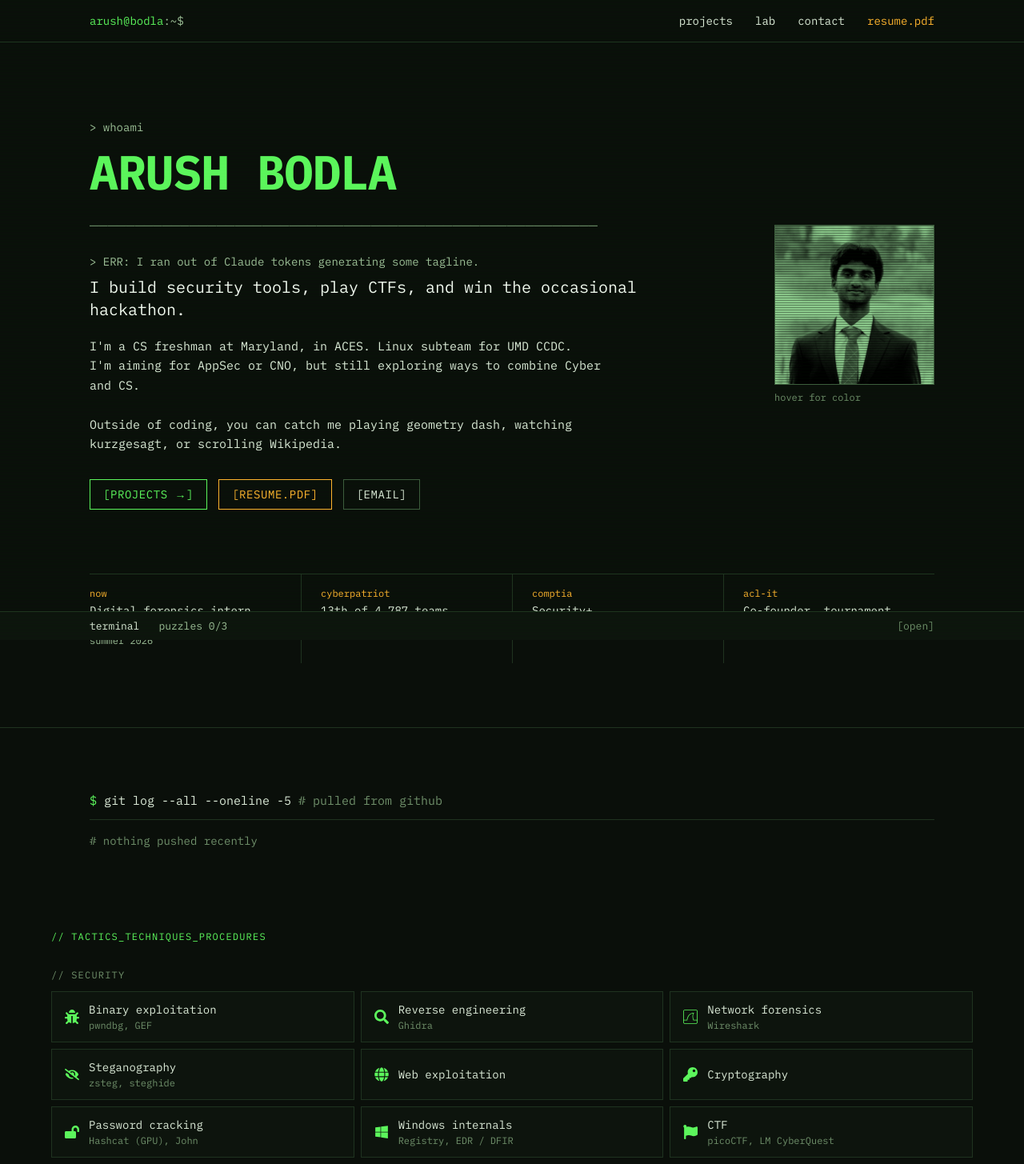
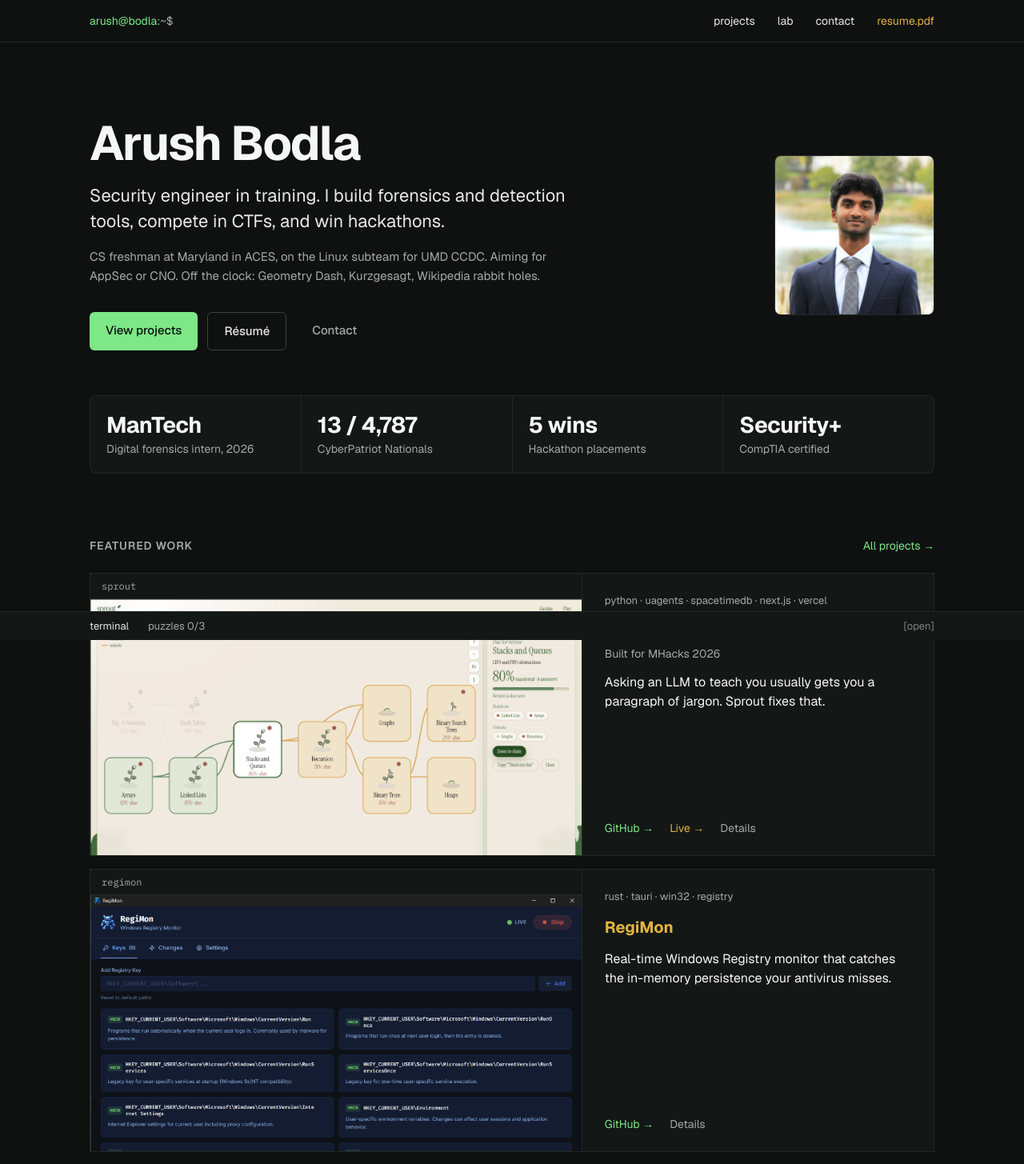
Before and after one commit to ArushNo1/PortfolioWebsite, a Next.js app: page / in a window 1280 px wide. Shown: the top 1455 px of the page at 80% size. Built offline with nearby package versions, Linux system fonts and the light colour scheme.

Commit message:
Restrained-terminal redesign: one green accent, sans body, stats strip, featured work on home

```diff
--- a/src/app/globals.css
+++ b/src/app/globals.css
@@ -15,10 +15,9 @@ html {
 
 /* Site font. Both are loaded in layout.tsx; swap to var(--font-geist-mono) to go back to Geist Mono. */
 body {
-  background-color: #0a0f0a;
-  color: #dcebd8;
-  font-family: var(--font-plex-mono);
-  cursor: crosshair;
+  background-color: #0e1110;
+  color: #e6eae7;
+  font-family: var(--font-geist-sans), system-ui, sans-serif;
   /* main stretches so the terminal bar never sits mid-screen on short pages */
   min-height: 100vh;
   display: flex;
@@ -37,23 +36,8 @@ summary,
 }
 
 ::selection {
-  background: #5cf55c;
-  color: #0a0f0a;
-}
-
-body::before {
-  content: '';
-  position: fixed;
-  inset: 0;
-  background: repeating-linear-gradient(
-    0deg,
-    transparent,
-    transparent 2px,
-    rgba(0, 255, 0, 0.012) 2px,
-    rgba(0, 255, 0, 0.012) 4px
-  );
-  pointer-events: none;
-  z-index: 9999;
+  background: #7ee787;
+  color: #0e1110;
 }
 
 @keyframes blink {
--- a/src/app/page.tsx
+++ b/src/app/page.tsx
@@ -2,6 +2,7 @@ import Navbar from '@/components/nav/Navbar'
 import Hero from '@/components/home/Hero'
 import GitLog from '@/components/home/GitLog'
 import Skills from '@/components/home/Skills'
+import Featured from '@/components/home/Featured'
 import TerminalDrawer from '@/components/challenges/TerminalDrawer'
 
 export default function Home() {
@@ -10,6 +11,7 @@ export default function Home() {
       <Navbar />
       <main>
         <Hero id="home" />
+        <Featured id="work" />
         <GitLog id="activity" />
         <Skills id="skills" />
       </main>
--- /dev/null
+++ b/src/components/home/Featured.tsx
@@ -0,0 +1,22 @@
+import Link from 'next/link'
+import ProjectCard from '@/components/projects/ProjectCard'
+import { projects } from '@/data/projects'
+
+export default function Featured({ id }: { id?: string }) {
+  const featured = projects.filter((p) => p.featured).slice(0, 3)
+  return (
+    <section id={id} className="mx-auto w-full max-w-6xl px-6 md:px-12 pt-20">
+      <div className="mb-6 flex items-baseline justify-between">
+        <h2 className="text-sm font-semibold uppercase tracking-[.06em] text-terminal-green-dim">Featured work</h2>
+        <Link href="/projects" className="text-sm text-terminal-green hover:underline underline-offset-4">
+          All projects →
+        </Link>
+      </div>
+      <div className="flex flex-col gap-4">
+        {featured.map((p) => (
+          <ProjectCard key={p.id} project={p} variant="featured" />
+        ))}
+      </div>
+    </section>
+  )
+}
--- a/src/components/home/GitLog.tsx
+++ b/src/components/home/GitLog.tsx
@@ -6,6 +6,7 @@ interface GitLogProps {
 
 export default async function GitLog({ id }: GitLogProps) {
   const commits = await getRecentCommits(5)
+  if (commits.length === 0) return null
 
   return (
     <section id={id} className="mx-auto w-full max-w-6xl px-6 md:px-12 pt-14 md:pt-20 pb-8">
--- a/src/components/home/Hero.tsx
+++ b/src/components/home/Hero.tsx
@@ -5,103 +5,71 @@ interface HeroProps {
   id?: string
 }
 
-const credentials: Array<{ label: string; value: string; sub?: string }> = [
-  { label: 'now', value: 'Digital forensics intern, ManTech', sub: 'summer 2026' },
-  { label: 'cyberpatriot', value: '13th of 4,787 teams', sub: 'nationals' },
-  { label: 'comptia', value: 'Security+' },
-  { label: 'acl-it', value: 'Co-founder, tournament director' },
+const stats: Array<{ value: string; label: string }> = [
+  { value: 'ManTech', label: 'Digital forensics intern, 2026' },
+  { value: '13 / 4,787', label: 'CyberPatriot Nationals' },
+  { value: '5 wins', label: 'Hackathon placements' },
+  { value: 'Security+', label: 'CompTIA certified' },
 ]
 
-const btn = 'border px-4 py-2 text-sm tracking-[.04em] transition-colors duration-200'
+const btn =
+  'rounded-md px-5 py-3 text-[15px] font-medium transition-colors duration-200 focus-visible:outline focus-visible:outline-2 focus-visible:outline-offset-2 focus-visible:outline-terminal-green'
 
 export default function Hero({ id }: HeroProps) {
   return (
-    <section id={id} className="border-b border-terminal-border">
-      <div className="mx-auto w-full max-w-6xl px-6 md:px-12 pt-16 md:pt-24 pb-14 md:pb-20 flex flex-col-reverse gap-10 md:grid md:grid-cols-[1fr_200px] md:gap-20 md:items-center">
+    <section id={id} className="mx-auto w-full max-w-6xl px-6 md:px-12">
+      <div className="flex flex-col-reverse gap-10 pt-16 pb-12 md:grid md:grid-cols-[1fr_200px] md:items-center md:gap-16 md:pt-24 md:pb-14">
         <div>
-          <div
-            className="hero-typewriter overflow-hidden whitespace-nowrap text-terminal-green-dim text-sm mb-4"
-            style={{ animation: 'typewriter 0.6s steps(8, end) forwards', width: 0 }}
-          >
-            {'> whoami'}
-          </div>
-
-          <div className="fade-up" style={{ animationDelay: '0.6s', opacity: 0 }}>
-            <h1 className="text-4xl md:text-6xl leading-none text-terminal-green font-bold tracking-[-.02em]">
-              ARUSH BODLA
+          <h1 className="text-5xl md:text-6xl font-bold tracking-[-.03em] leading-[1.05] text-terminal-bright">
+            Arush Bodla
           </h1>
-
-            <div className="text-terminal-green-muted my-6 overflow-hidden whitespace-nowrap">
-              ────────────────────────────────────────────────────────
-            </div>
-
-            <p className="text-terminal-green-dim text-sm">
-              {'> ERR: I ran out of Claude tokens generating some tagline.'}
+          <p className="mt-5 max-w-[640px] text-xl md:text-[22px] leading-[1.45] text-terminal-white text-pretty">
+            Security engineer in training. I build forensics and detection tools, compete in CTFs,
+            and win hackathons.
           </p>
-            <p className="text-terminal-bright text-lg md:text-xl leading-snug mt-2">
-              I build security tools, play CTFs, and win the occasional hackathon.
-            </p>
-            <p className="text-[15px] leading-relaxed max-w-[640px] mt-5 text-pretty">
-              I&apos;m a CS freshman at Maryland, in ACES. Linux subteam for UMD CCDC. I&apos;m aiming for
-              AppSec or CNO, but still exploring ways to combine Cyber and CS.
-              <br /><br />
-              Outside of coding, you can catch me playing geometry dash, watching kurzgesagt, or scrolling Wikipedia.
+          <p className="mt-4 max-w-[600px] text-[15px] leading-relaxed text-terminal-green-dim text-pretty">
+            CS freshman at Maryland in ACES, on the Linux subteam for UMD CCDC. Aiming for AppSec or
+            CNO. Off the clock: Geometry Dash, Kurzgesagt, Wikipedia rabbit holes.
           </p>
 
-            <div className="flex flex-wrap gap-3.5 mt-8">
-              <Link
-                href="/projects"
-                className={`${btn} border-terminal-green text-terminal-green hover:bg-terminal-green hover:text-terminal-bg`}
-              >
-                [PROJECTS →]
+          <div className="mt-8 flex flex-wrap gap-3">
+            <Link href="/projects" className={`${btn} bg-terminal-green text-terminal-bg hover:bg-terminal-bright`}>
+              View projects
             </Link>
             <a
               href="/Resume.pdf"
               target="_blank"
               rel="noopener noreferrer"
-                className={`${btn} border-terminal-amber text-terminal-amber hover:bg-terminal-amber hover:text-terminal-bg`}
+              className={`${btn} border border-terminal-border-bright text-terminal-white hover:border-terminal-green`}
             >
-                [RESUME.PDF]
+              Résumé
             </a>
             <Link
               href="/contact"
-                className={`${btn} border-terminal-border-bright text-terminal-white hover:border-terminal-green hover:text-terminal-green`}
+              className={`${btn} text-terminal-green-dim hover:text-terminal-white`}
             >
-                [EMAIL]
+              Contact
             </Link>
           </div>
         </div>
-        </div>
 
-        {/* Photo: green-tinted + scanlined until hovered */}
-        <div className="group w-40 md:w-auto">
-          <div className="relative aspect-square overflow-hidden border border-terminal-border-bright bg-terminal-bg">
+        <div className="relative aspect-square w-36 overflow-hidden rounded-lg border border-terminal-border md:w-auto">
           <Image
             src="/SuitPic.png"
             alt="Arush Bodla"
             fill
             priority
-              sizes="(min-width: 768px) 200px, 160px"
-              className="object-cover grayscale contrast-125 brightness-75 transition-all duration-500 group-hover:grayscale-0 group-hover:brightness-100 group-hover:contrast-100"
+            sizes="(min-width: 768px) 200px, 144px"
+            className="object-cover"
           />
-            <div className="absolute inset-0 bg-terminal-green mix-blend-multiply opacity-50 transition-opacity duration-500 group-hover:opacity-0" />
-            <div className="pointer-events-none absolute inset-0 bg-[repeating-linear-gradient(0deg,transparent_0,transparent_2px,rgba(0,0,0,0.35)_2px,rgba(0,0,0,0.35)_3px)]" />
-          </div>
-          <p className="mt-2 text-terminal-green-muted text-xs">hover for color</p>
         </div>
       </div>
 
-      <dl className="mx-auto w-full max-w-6xl px-6 md:px-12 pb-14 md:pb-20 grid grid-cols-2 md:grid-cols-4">
-        {credentials.map(({ label, value, sub }, i) => (
-          <div
-            key={label}
-            className={`border-t border-terminal-border pt-4 pb-5 pr-6 ${
-              i % 2 === 1 ? 'border-l pl-6' : ''
-            } ${i > 0 ? 'md:border-l md:pl-6' : ''}`}
-          >
-            <dt className="text-terminal-amber text-xs mb-1">{label}</dt>
-            <dd className="text-sm leading-snug">{value}</dd>
-            {sub && <dd className="text-terminal-green-dim text-xs">{sub}</dd>}
+      <dl className="grid grid-cols-2 gap-px overflow-hidden rounded-lg border border-terminal-border bg-terminal-border md:grid-cols-4">
+        {stats.map(({ value, label }) => (
+          <div key={label} className="bg-terminal-surface px-5 py-5">
+            <dd className="text-2xl md:text-[28px] font-bold tracking-[-.02em] text-terminal-bright">{value}</dd>
+            <dt className="mt-1 text-sm text-terminal-green-dim">{label}</dt>
           </div>
         ))}
       </dl>
--- a/src/components/home/Skills.tsx
+++ b/src/components/home/Skills.tsx
@@ -6,38 +6,20 @@ interface SkillsProps {
 
 export default function Skills({ id }: SkillsProps) {
   return (
-    <section id={id} className="px-6 md:px-12 py-16">
-      <div className="max-w-6xl mx-auto">
-        <div className="text-terminal-green text-xs tracking-widest mb-8">
-          {'// TACTICS_TECHNIQUES_PROCEDURES'}
-        </div>
-
-        <div className="space-y-8">
-          {skillGroups.map((group) => (
-            <div key={group.label}>
-              <div className="text-terminal-green-muted text-xs tracking-widest mb-3">
-                {group.label}
-              </div>
-              <div className="grid grid-cols-1 sm:grid-cols-2 lg:grid-cols-3 gap-2">
-                {group.skills.map(({ name, detail, Icon }) => (
-                  <div
-                    key={name}
-                    className="flex items-center gap-3 px-4 py-3 border border-terminal-border bg-terminal-surface hover:border-terminal-border-bright transition-colors duration-200"
-                  >
-                    <Icon size={18} className="text-terminal-green shrink-0" aria-hidden />
-                    <div className="min-w-0">
-                      <div className="text-terminal-white text-sm">{name}</div>
-                      {detail && (
-                        <div className="text-terminal-green-muted text-xs mt-0.5">{detail}</div>
-                      )}
-                    </div>
-                  </div>
-                ))}
-              </div>
-            </div>
-          ))}
-        </div>
-      </div>
+    <section id={id} className="mx-auto w-full max-w-6xl px-6 md:px-12 py-20">
+      <h2 className="mb-6 text-sm font-semibold uppercase tracking-[.06em] text-terminal-green-dim">Toolkit</h2>
+      <dl className="divide-y divide-terminal-border border-y border-terminal-border">
+        {skillGroups.map((group) => (
+          <div key={group.label} className="grid gap-2 py-4 md:grid-cols-[160px_1fr] md:gap-6">
+            <dt className="font-mono text-xs uppercase tracking-[.06em] text-terminal-green pt-0.5">
+              {group.label.replace(/^\/\/\s*/, '')}
+            </dt>
+            <dd className="text-[15px] leading-relaxed text-terminal-white">
+              {group.skills.map((s) => s.name).join(' · ')}
+            </dd>
+          </div>
+        ))}
+      </dl>
     </section>
   )
 }
--- a/src/components/projects/ProjectCard.tsx
+++ b/src/components/projects/ProjectCard.tsx
@@ -45,7 +45,7 @@ export default function ProjectCard({ project, variant = 'standard' }: ProjectCa
           rel="noopener noreferrer"
           className="text-terminal-green hover:underline"
         >
-          [github →]
+          GitHub →
         </a>
       )}
       {hasUrl(project.website) && (
@@ -55,7 +55,7 @@ export default function ProjectCard({ project, variant = 'standard' }: ProjectCa
           rel="noopener noreferrer"
           className="text-terminal-amber hover:underline"
         >
-          [live →]
+          Live →
         </a>
       )}
       {details && (
@@ -65,7 +65,7 @@ export default function ProjectCard({ project, variant = 'standard' }: ProjectCa
           aria-expanded={open}
           className="text-terminal-green-dim hover:text-terminal-green transition-colors duration-200"
         >
-          [details →]
+          Details
         </button>
       )}
     </div>
@@ -89,10 +89,7 @@ export default function ProjectCard({ project, variant = 'standard' }: ProjectCa
               featured ? 'h-8' : 'h-[30px]'
             }`}
           >
-            <span className="w-[7px] h-[7px] bg-terminal-border-bright" />
-            <span className="w-[7px] h-[7px] bg-terminal-border-bright" />
-            <span className="w-[7px] h-[7px] bg-terminal-border-bright" />
-            <span className="ml-2">
+            <span className="font-mono">
               {project.id}
             </span>
           </div>
@@ -179,7 +176,7 @@ export default function ProjectCard({ project, variant = 'standard' }: ProjectCa
                 tabIndex={open ? 0 : -1}
                 className="text-terminal-green-dim hover:text-terminal-amber transition-colors duration-200"
               >
-                [close ×]
+                Close ×
               </button>
             </div>
 
--- a/tailwind.config.ts
+++ b/tailwind.config.ts
@@ -9,20 +9,24 @@ export default {
   ],
   theme: {
     extend: {
+      fontFamily: {
+        sans: ['var(--font-geist-sans)', 'system-ui', 'sans-serif'],
+        mono: ['var(--font-plex-mono)', 'ui-monospace', 'monospace'],
+      },
       colors: {
         terminal: {
-          bg: '#0a0f0a',
-          surface: '#0d140d',
-          border: '#1f3320',
-          'border-dim': '#14221a',
-          'border-bright': '#3d5c3d',
-          green: '#5cf55c',
-          'green-dim': '#9dbf97',
-          'green-muted': '#6f8f6a',
-          amber: '#ffb42e',
+          bg: '#0e1110',
+          surface: '#131716',
+          border: '#222826',
+          'border-dim': '#1a1f1d',
+          'border-bright': '#3a423f',
+          green: '#7ee787',
+          'green-dim': '#a3aba7',
+          'green-muted': '#7d8682',
+          amber: '#e3b341',
           red: '#ff6b5e',
-          white: '#dcebd8',
-          bright: '#f1f8ef',
+          white: '#e6eae7',
+          bright: '#f5f7f6',
         },
       },
       typography: ({ theme }: { theme: (path: string) => string }) => ({
```
Lines whose indentation alone changed are shown as unchanged.
